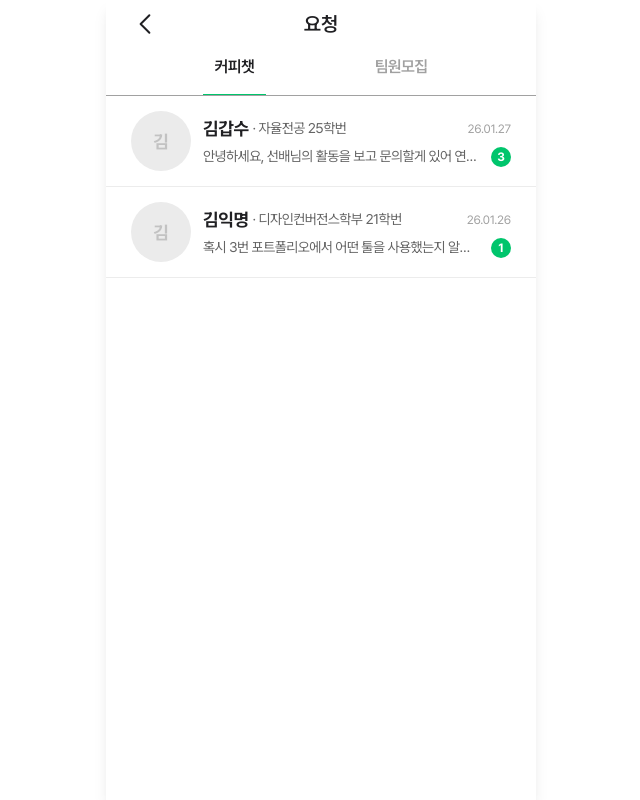
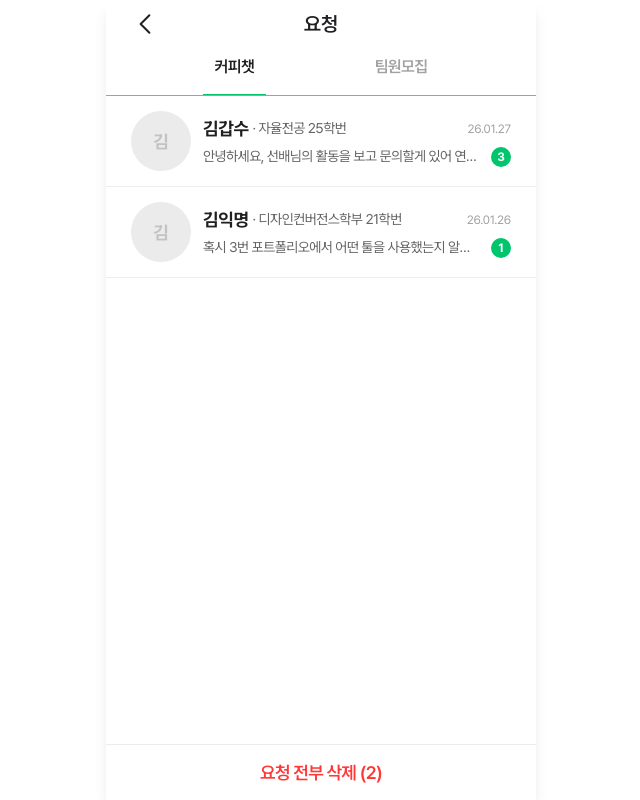
Before and after one commit to Konkuk-KUIT/CamNecT-Web, a React (Vite) app: page /chat/requests in a window 1280 px wide. Shown: the whole page, without its empty margins (319-959 px from the left). Built offline with nearby package versions, Linux system fonts and the light colour scheme.

Commit message:
feat: 커피챗 요청 전부 삭제 버튼 구현

```diff
--- a/src/pages/coffee-chat/ChatListPage.tsx
+++ b/src/pages/coffee-chat/ChatListPage.tsx
@@ -138,6 +138,7 @@ export const ChatListPage = () => {
         <ol>
           {
             // 검색어 여부로 분기 렌더링
+            // todo 길게 클릭 후 삭제 기능 추가
             searchQuery ? searchFilteredChatRoomList(searchQuery).map((chatRoom) => (
             <ChatList key={chatRoom.roomId} chatRoom={chatRoom} searchQuery={searchQuery} />
           )) : filteredChatRoomList.map((chatRoom) => (
--- a/src/pages/coffee-chat/ChatRequestListPage.tsx
+++ b/src/pages/coffee-chat/ChatRequestListPage.tsx
@@ -1,8 +1,9 @@
+import { useState } from "react";
+import { Tabs } from "../../components/Tabs";
 import { HeaderLayout } from "../../layouts/HeaderLayout";
 import { MainHeader } from "../../layouts/headers/MainHeader";
-import {Tabs} from "../../components/Tabs";
-import { useState } from "react";
 import type { ChatRoomListItem } from "../../types/coffee-chat/coffeeChatTypes";
+import { AllRequestDeleteButton } from "./components/AllRequestDeleteButton";
 import { ChatList } from "./components/ChatList";
 import { ChatPostAccordian } from "./components/ChatPostAccordian";
 
@@ -90,8 +91,7 @@ export const ChatRequestListPage = () => {
   ];
 
   const [activeId, setActiveId] = useState('COFFEE_CHAT');
-  // 열려있는 공모전 제목
-  const [openPostTitles, setOpenPostTitles] = useState<string[]>([]);
+  const [openPostTitle, setOpenPostTitle] = useState<string | null>(null); // 1개만 열릴 수 있음
 
     // mock데이터 타입별 filtering + 날짜 내림차순 정렬
   const filteredChatRoomList = mockChatRequestRoomList
@@ -117,10 +117,25 @@ export const ChatRequestListPage = () => {
 
   // 토글 함수
   const togglePostTitle = (title: string) => {
-    setOpenPostTitles((prev) => {
-      return prev.includes(title) ? prev.filter((item) => item !== title) : [...prev, title];
-    })
+    setOpenPostTitle((prev) => (prev === title ? null : title));
   }
+
+  // 삭제 대상 개수 계산
+  const currentDeleteCount = activeId === 'TEAM_RECRUIT'
+    ? (openPostTitle ? (filteredChatRoomListByPost[openPostTitle]?.length || 0) : 0)
+    : filteredChatRoomList.length;
+
+  // todo 삭제 핸들러
+  const handleDeleteAll = () => {
+    if (activeId === 'TEAM_RECRUIT') {
+      if (!openPostTitle) return;
+      console.log(`${openPostTitle} 그룹의 요청 ${currentDeleteCount}개 삭제`);
+    } else {
+      console.log('커피챗 요청 전체 삭제');
+    }
+  };
+
+
 
   return (
     <HeaderLayout
@@ -134,14 +149,13 @@ export const ChatRequestListPage = () => {
         activeId={activeId}
         onChange={(id) => setActiveId(id)}
       >
-
         <ol>
           {
             activeId === 'TEAM_RECRUIT' ?
               // Object.entries : Object -> Array ([index0, index1])
               Object.entries(filteredChatRoomListByPost).map(([key, chatRoomList]) => {
 
-                const isOpen = openPostTitles.includes(key);
+                const isOpen = openPostTitle === key;
                 const requestCount = chatRoomList.length;
 
                 return (
@@ -168,6 +182,12 @@ export const ChatRequestListPage = () => {
               ))
           }
         </ol>
+
+
+        <AllRequestDeleteButton
+          requestCount={currentDeleteCount}
+          onClick={handleDeleteAll}
+        />
       </Tabs>
     </HeaderLayout>
   );
--- /dev/null
+++ b/src/pages/coffee-chat/components/AllRequestDeleteButton.tsx
@@ -0,0 +1,14 @@
+interface AllRequestDeleteButtonProps {
+  requestCount: number;
+  onClick: () => void;
+}
+
+export const AllRequestDeleteButton = ({ onClick, requestCount }: AllRequestDeleteButtonProps) => {
+    return (
+      <div className="fixed bottom-0 left-1/2 -translate-x-1/2 w-full max-w-[430px] bg-white z-50 flex justify-center border-t border-gray-150 pt-[15px] pb-[calc(15px+env(safe-area-inset-bottom))]">
+          <button onClick={onClick} className="text-sb-18 text-[var(--color-red)] tracking-[-0.72px]">
+              요청 전부 삭제 ({requestCount})
+          </button>
+      </div>
+  )
+}
```
Also changed, not shown: src/pages/coffee-chat/components/ChatRecruitRequestList.tsx (deleted).
